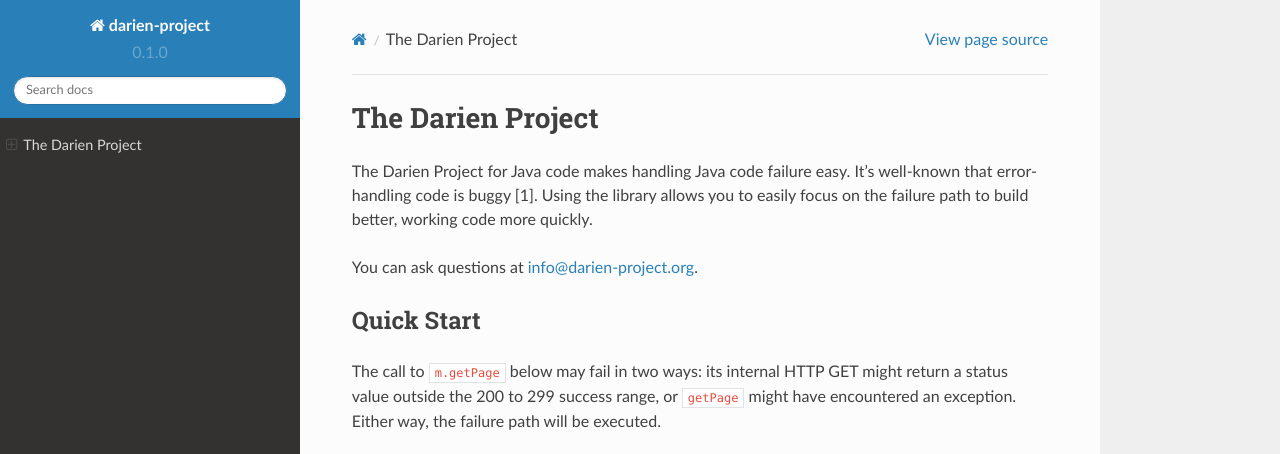
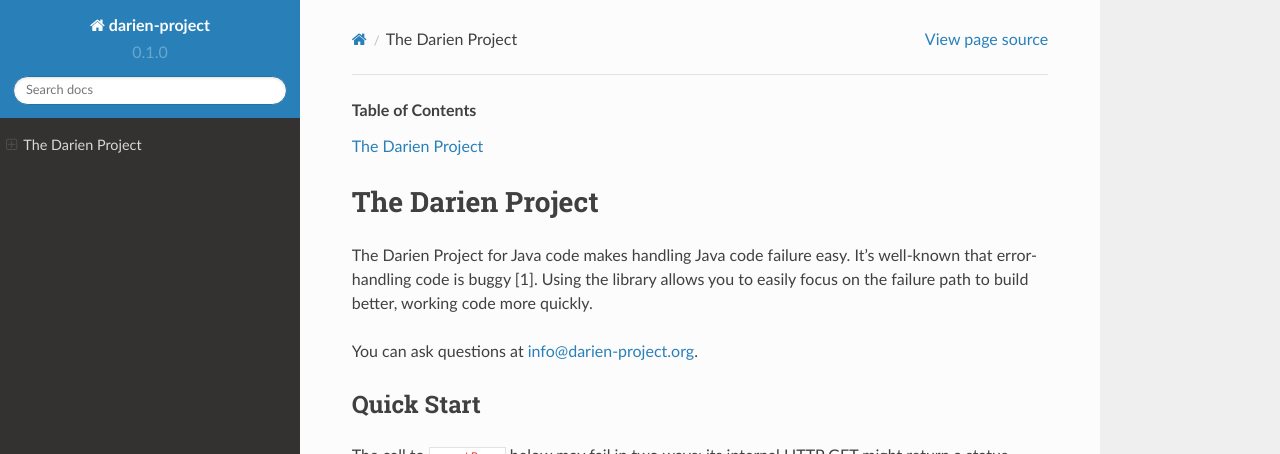
Before and after one commit to jh-evans/readthedocs, a Sphinx documentation site: the page built from docs/source/index.rst, in a window 1280 px wide and 900 px high, cut to the strip 0-454 px from the top of the window. Built offline with Sphinx 7.4.7 and the Read the Docs theme 2.0.0, drawn with Linux system fonts in a browser that asks for light colours.

Commit message:
Update index.rst

```diff
--- a/docs/source/index.rst
+++ b/docs/source/index.rst
@@ -1,3 +1,8 @@
+.. contents:: Table of Contents
+   :depth: 1
+   :local:
+   :backlinks: none
+
 The Darien Project
 ==================
 
```
